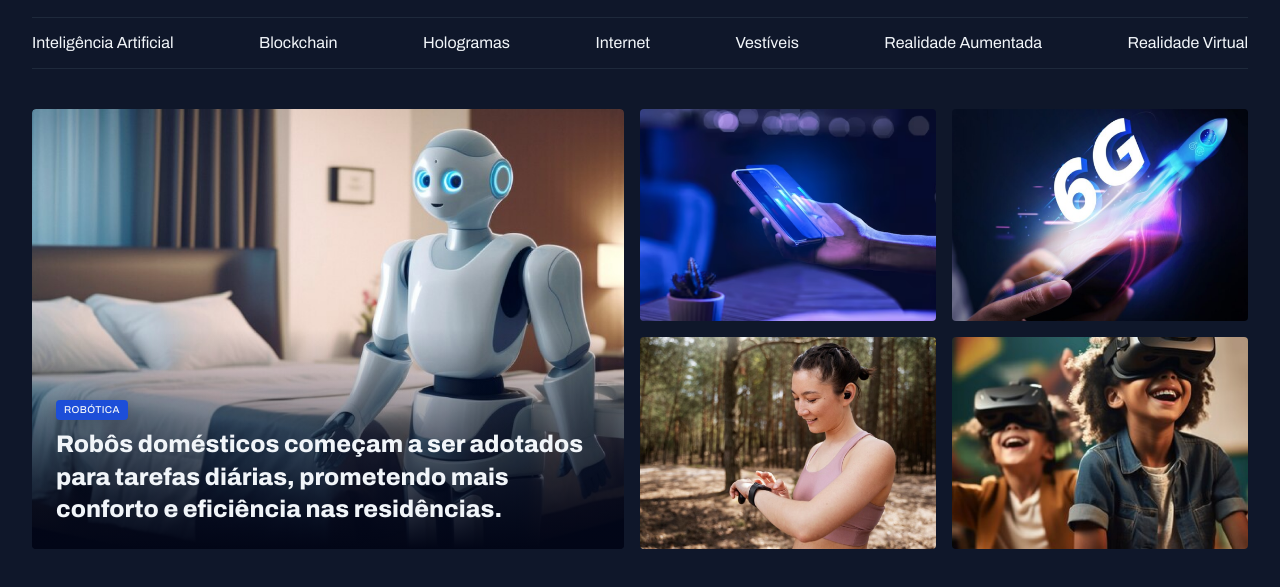
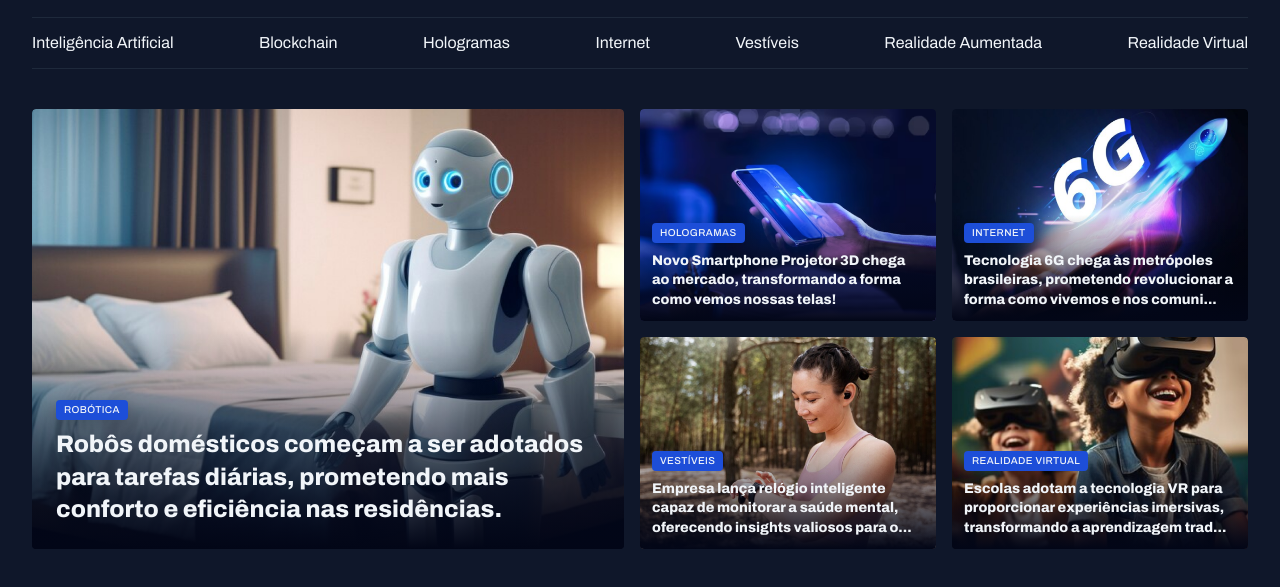
Before and after one commit to bryanalves3/portal-de-noticias, a plain HTML site: page index.html in a window 1280 px wide. Shown: the part 55-642 px from the top of the page. Drawn offline with Linux system fonts and the light colour scheme.

Commit message:
finalizando a sessão (sections)

```diff
--- a/assets/css/sections.css
+++ b/assets/css/sections.css
@@ -26,6 +26,11 @@
 
       padding: 24px;
 
+      /* dentro de figcaption procura a tag/classe com o nome */
+      &:has(.text-lg) {
+        padding: 12px;
+      }
+
       h2 {
         margin-top: 8px;
       }
--- a/index.html
+++ b/index.html
@@ -54,21 +54,49 @@
       </figure>
 
       <div class="grid grid-cols-2 gap-16">
-        <div>
-          <img src="./assets/images/Image 02.png" alt="">
-        </div>
+        <figure class="card">
+          <img src="./assets/images/Image 02.png" alt="Imagem de uma pessoa segurando um smartphone">
 
-        <div>
-          <img src="./assets/images/Image 03.png" alt="">
-        </div>
+          <figcaption>
+            <span class="content-tag">hologramas</span>
+            <h2 class="text-lg">
+              Novo Smartphone Projetor 3D chega ao mercado, transformando a forma como vemos nossas telas!
+            </h2>
+          </figcaption>
+        </figure>
 
-        <div>
-          <img src="./assets/images/Image 04.png" alt="">
-        </div>
+        <figure class="card">
+          <img src="./assets/images/Image 03.png" alt="Imagem segurando um celular com 6G de internet">
 
-        <div>
-          <img src="./assets/images/Image 05.png" alt="">
-        </div>
+          <figcaption>
+            <span class="content-tag">internet</span>
+            <h2 class="text-lg">
+              Tecnologia 6G chega às metrópoles brasileiras, prometendo revolucionar a forma como vivemos e nos comuni...
+            </h2>
+          </figcaption>
+        </figure>
+
+        <figure class="card">
+          <img src="./assets/images/Image 04.png" alt="Imagem de uma mulher praticando atividade ao ar livre, usando um relógio inteligente">
+
+          <figcaption>
+            <span class="content-tag">vestíveis</span>
+            <h2 class="text-lg">
+              Empresa lança relógio inteligente capaz de monitorar a saúde mental, oferecendo insights valiosos para o...
+            </h2>
+          </figcaption>
+        </figure>
+
+        <figure class="card">
+          <img src="./assets/images/Image 05.png" alt="Imagem de duas crianças utilizando um óculos de realidade virtual">
+
+          <figcaption>
+            <span class="content-tag">realidade virtual</span>
+            <h2 class="text-lg">
+              Escolas adotam a tecnologia VR para proporcionar experiências imersivas, transformando a aprendizagem trad...
+            </h2>
+          </figcaption>
+        </figure>
       </div>
     </section>
   </main>
```
